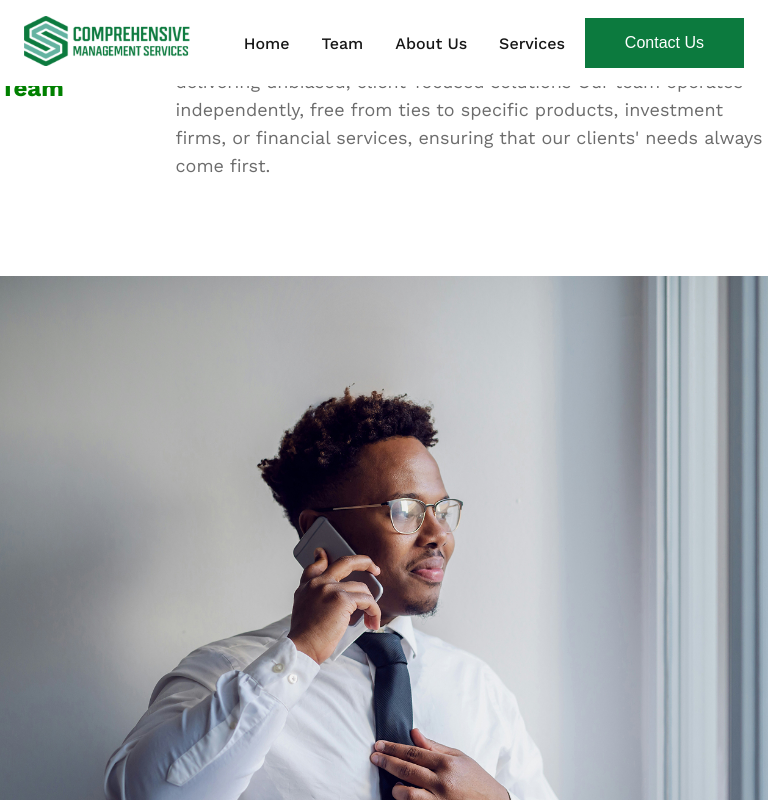
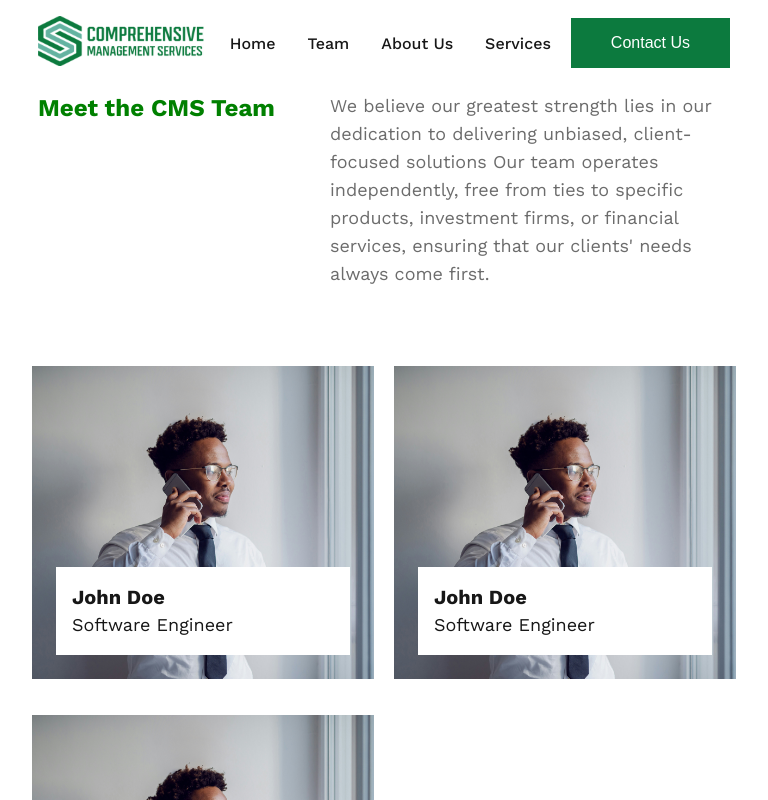
Before and after one commit to csrltd/cms-frontend, a Next.js app: page /team in a window 768 px wide. Shown: the top 800 px of the page. Built offline with nearby package versions, Linux system fonts and the light colour scheme.

Commit message:
style: Update CSS for improved layout and responsiveness across components

```diff
--- a/src/app/page.jsx
+++ b/src/app/page.jsx
@@ -10,6 +10,7 @@ import "./page.css";
 import BlogSlider from "@/components/common/blogslider";
 import TestimonialSlider from "@/components/common/TestimonialSlider";
 import { Search,Sparkles,Handshake,Lightbulb} from 'lucide-react';
+import Link from "next/link";
 
 export default function Home() {
   function greetings() {
@@ -32,7 +33,8 @@ export default function Home() {
                 eu malesuada. Auctor nunc lectus eget duis rhoncus placerat eget
                 faucibus.
               </p>
-              <Button text="Contact us" />
+              <Link href="/#contact-btn"><Button text="Contact Us" /></Link>
+              {/* <Button text="Contact us" /> */}
             </div>
             <div className="heroright">
               <div className="photosleft">
@@ -367,7 +369,7 @@ export default function Home() {
         </div>
         <TestimonialSlider />
 
-        <ContactSection />
+        <ContactSection id="contact-btn" />
 
       </div>
     </>
--- a/src/app/team/page.css
+++ b/src/app/team/page.css
@@ -7,6 +7,7 @@
   align-items: center;
   align-self: center;
   justify-self: center;
+  margin-top: 90px;
 }
 
 .ourteam-header
@@ -14,7 +15,7 @@
     display: flex;
     justify-content: space-between;
     width: 100%;
-    padding-block: 40px;
+    padding-block: 32px;
 
 }
 
@@ -61,3 +62,31 @@
   width: calc(100% - 48px);
 
 }
+
+@media (min-width: 768px) and (max-width: 1024px) {
+
+  .team-page-container {
+    padding: 0 32px;
+    margin-top: 60px;
+  }
+
+  .team-grid {
+    grid-template-columns: repeat(auto-fit,minmax(300px, 3fr));
+    gap: 20px;
+    margin-block: 30px 80px ;
+  }
+
+
+  .ourteam-header
+{
+    display: flex;
+    justify-content: space-between;
+    width: 692px;
+    padding-block: 32px;
+
+}
+
+  .ourteam-header p{
+      width: 400px;
+}
+}
--- a/src/components/common/styles/contactSection.css
+++ b/src/components/common/styles/contactSection.css
@@ -182,6 +182,14 @@ textarea {
   .contact-section {
     padding: 20px;
     width: 100vw;
+
+  }
+
+
+
+
+  .contact-form {
+    width: 100%;
   }
 
   .form-heading {
--- a/src/components/common/styles/footer.css
+++ b/src/components/common/styles/footer.css
@@ -166,14 +166,14 @@
   color: #0D0D0D;
 }
 
-@media (min-width: 768px) and (max-width: 1012px) {
+@media (min-width: 768px) and (max-width: 1024px) {
   .footer .links-and-contacts {
     gap: 40px;
   }
   .footer-container {
   display: flex;
   flex-direction: column  ;
-  width: 100vw;
+  width: 692;
   padding-inline: 32px ;
   }
 
--- a/src/components/common/styles/header.css
+++ b/src/components/common/styles/header.css
@@ -65,9 +65,12 @@
   cursor: pointer;
 }
 
-@media (max-width: 1024px) {
+@media (min-width: 768px) and (max-width: 1024px) {
   .header {
     padding: 16px 24px;
+  }
+  .header-container {
+    width: 692px;
   }
 
   .nav-links {
```
Also changed, not shown: src/app/page.css (+13 -12 lines).
